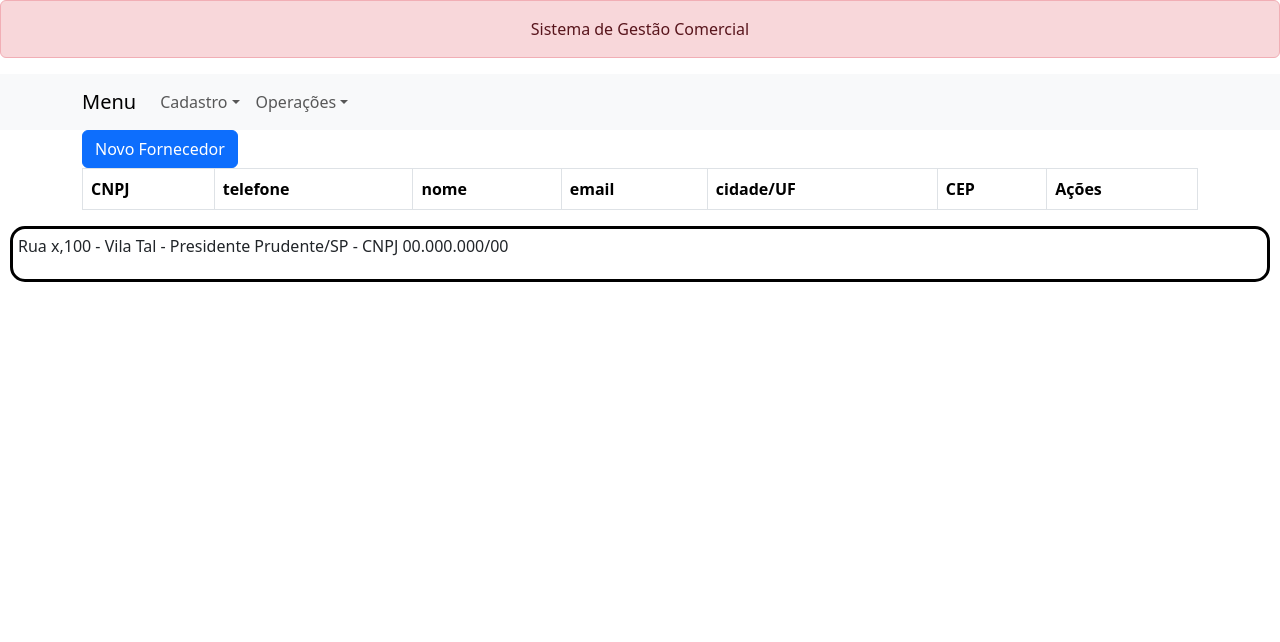
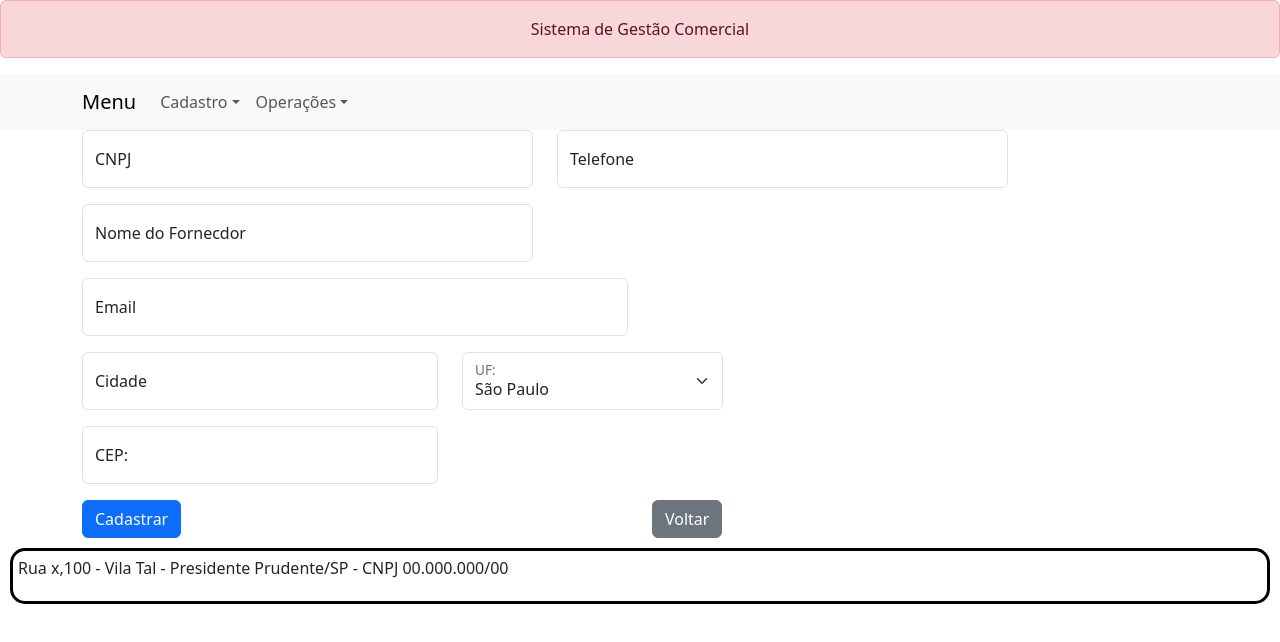
Before and after one commit to MarianoAndrelloRubira/trabRedux, a React (Create React App) app: page /fornecedor in a window 1280 px wide. Shown: the top 642 px of the page. Built offline with nearby package versions, Linux system fonts and the light colour scheme.

Commit message:
coreção

```diff
--- a/src/telasCadastro/TelaCadastroFornecedor.jsx
+++ b/src/telasCadastro/TelaCadastroFornecedor.jsx
@@ -8,7 +8,7 @@ import TelaMensagem from "./TelaMensagem";
 
 
 export default function TelaCadastroFornecedor(props) {
-    const [exibirformulario, setExibirFormulario] = useState(false);
+    const [exibirformulario, setExibirFormulario] = useState(true);
     const [listaFornecedor, setListaFornecedor] = useState([]);
     const [mostrarMensagem, setMostrarMensagem] = useState(false);
     const [mensagem, setMensagem] = useState("");
--- a/src/telasCadastro/formularios/FormCadFornecedor.jsx
+++ b/src/telasCadastro/formularios/FormCadFornecedor.jsx
@@ -27,7 +27,7 @@ export default function FormCadFornecedor(props) {
         const form = e.currentTarget;
         if (form.checkValidity()) {
             if (!props.modoEdicao) {
-                props.setListaFornecedor([...props.listaClientes, cliente]);
+                props.setListaFornecedor([...props.listaFornecedor, fornecedor]);
                 props.setMensagem('Fornecedor incluido com sucesso');
                 props.setTipoMensagem('success');
                 props.setMostrarMensagem(true);
```
